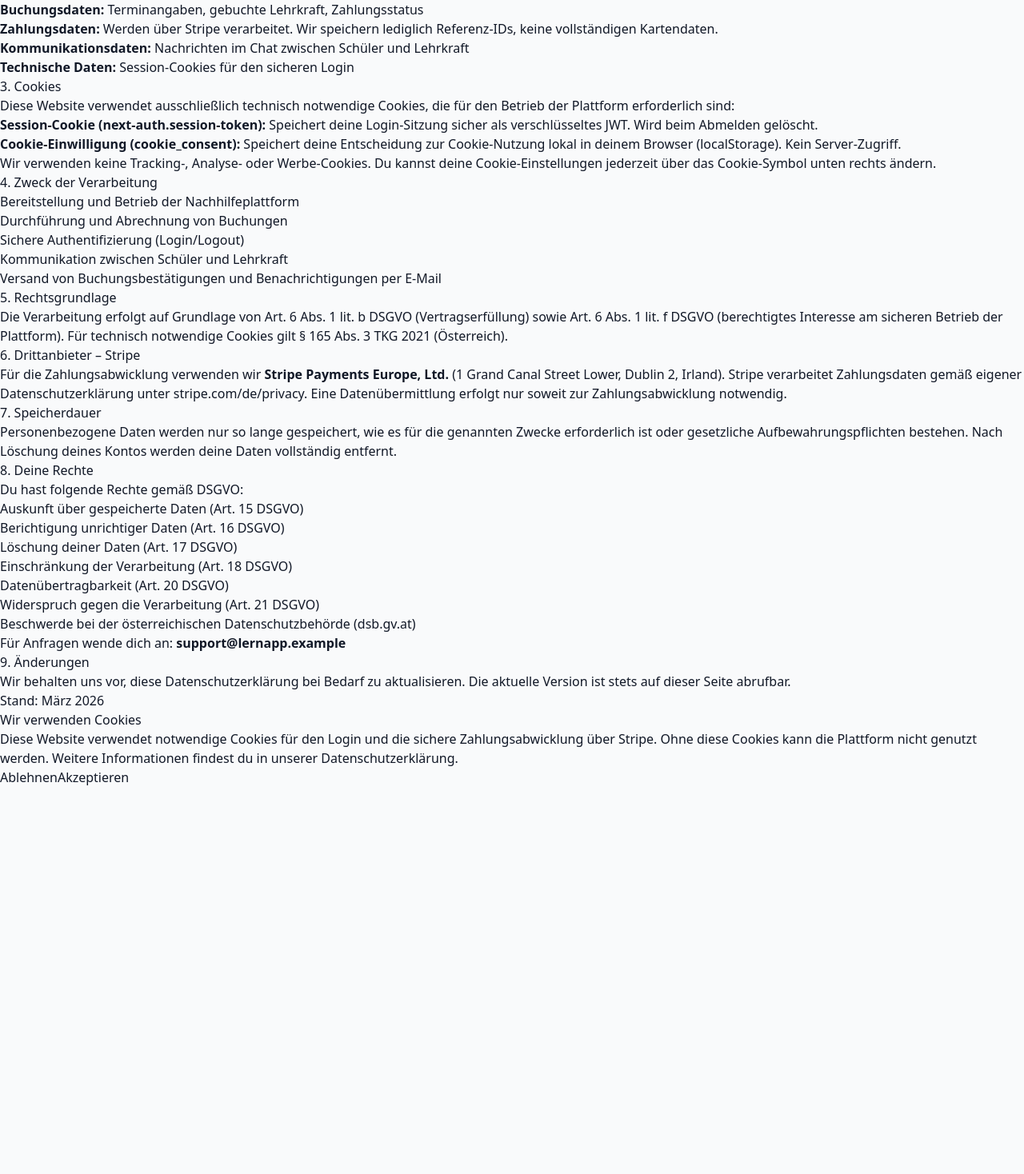
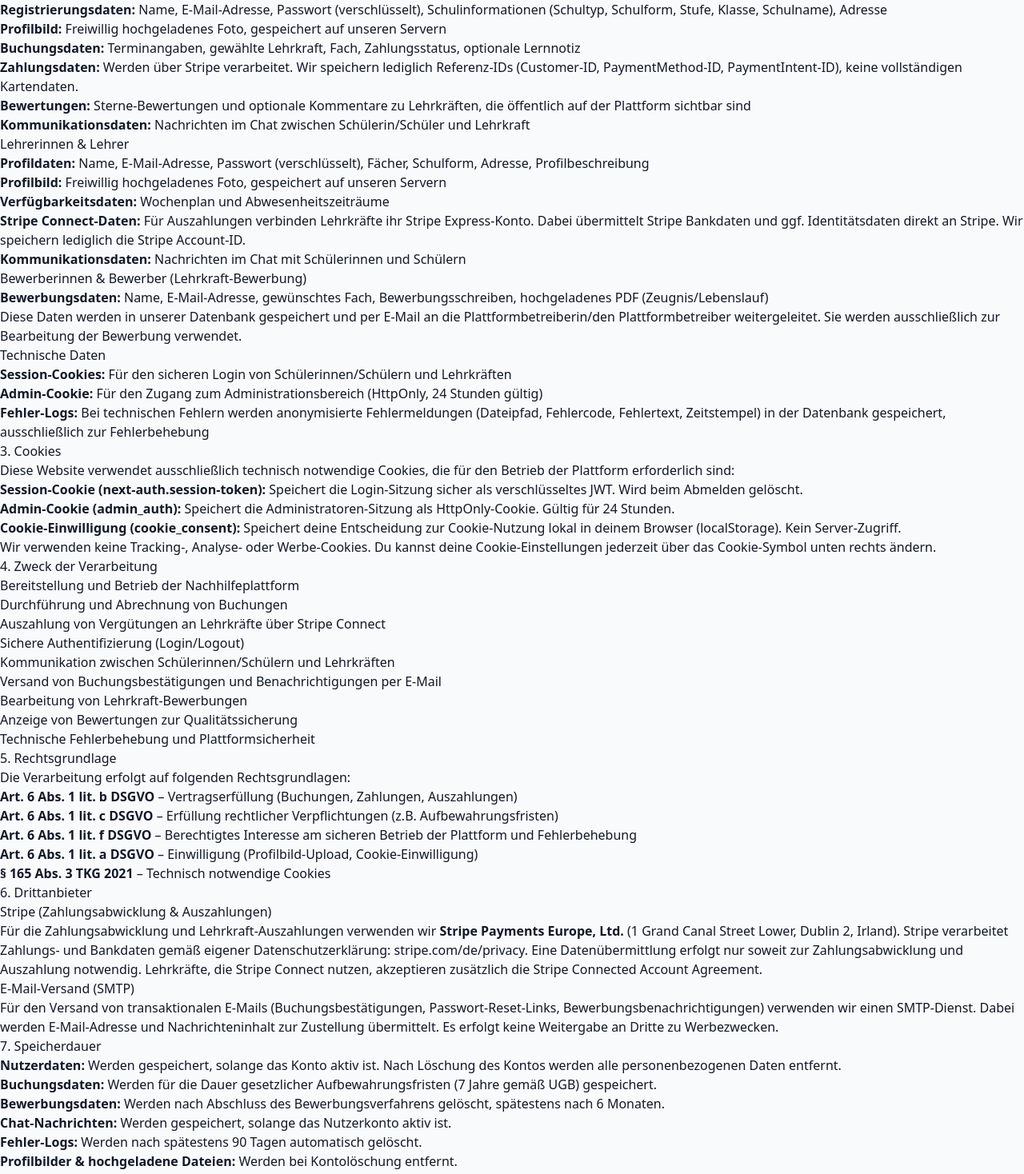
Before and after one commit to MarioDjkc/LernApp, a Next.js app: page /datenschutz in a window 1280 px wide. Shown: the part 240-1708 px from the top of the page at 80% size. Before the commit the page ends 1224 px from the top, so only its background shows below. Built offline with nearby package versions, Linux system fonts and the light colour scheme.

Commit message:
Datenschutz akualisiert, links hinzugefügt gegendert

```diff
--- a/app/api/bookings/route.ts
+++ b/app/api/bookings/route.ts
@@ -43,7 +43,7 @@ export async function POST(req: Request) {
     // 0) Datum-Check: frühestens morgen buchbar
     const todayMidnight = new Date();
     todayMidnight.setHours(23, 59, 59, 999);
-    if (startDate <= todayMidnight) {
+    if (new Date(start) <= todayMidnight) {
       return NextResponse.json(
         { error: "Buchungen sind frühestens für morgen möglich." },
         { status: 400 }
--- a/app/datenschutz/page.tsx
+++ b/app/datenschutz/page.tsx
@@ -29,12 +29,37 @@ export default function DatenschutzPage() {
           <section>
             <h2 className="text-lg font-semibold text-gray-900 mb-2">2. Welche Daten wir erheben</h2>
             <p>Wir erheben und verarbeiten folgende personenbezogene Daten:</p>
-            <ul className="list-disc ml-5 mt-2 space-y-1">
-              <li><strong>Registrierungsdaten:</strong> Name, E-Mail-Adresse, Passwort (verschlüsselt), Schulinformationen (Schultyp, Schulform, Stufe, Klasse)</li>
-              <li><strong>Buchungsdaten:</strong> Terminangaben, gebuchte Lehrkraft, Zahlungsstatus</li>
-              <li><strong>Zahlungsdaten:</strong> Werden über Stripe verarbeitet. Wir speichern lediglich Referenz-IDs, keine vollständigen Kartendaten.</li>
-              <li><strong>Kommunikationsdaten:</strong> Nachrichten im Chat zwischen Schüler und Lehrkraft</li>
-              <li><strong>Technische Daten:</strong> Session-Cookies für den sicheren Login</li>
+
+            <p className="mt-3 font-medium text-gray-800">Schülerinnen &amp; Schüler</p>
+            <ul className="list-disc ml-5 mt-1 space-y-1">
+              <li><strong>Registrierungsdaten:</strong> Name, E-Mail-Adresse, Passwort (verschlüsselt), Schulinformationen (Schultyp, Schulform, Stufe, Klasse, Schulname), Adresse</li>
+              <li><strong>Profilbild:</strong> Freiwillig hochgeladenes Foto, gespeichert auf unseren Servern</li>
+              <li><strong>Buchungsdaten:</strong> Terminangaben, gewählte Lehrkraft, Fach, Zahlungsstatus, optionale Lernnotiz</li>
+              <li><strong>Zahlungsdaten:</strong> Werden über Stripe verarbeitet. Wir speichern lediglich Referenz-IDs (Customer-ID, PaymentMethod-ID, PaymentIntent-ID), keine vollständigen Kartendaten.</li>
+              <li><strong>Bewertungen:</strong> Sterne-Bewertungen und optionale Kommentare zu Lehrkräften, die öffentlich auf der Plattform sichtbar sind</li>
+              <li><strong>Kommunikationsdaten:</strong> Nachrichten im Chat zwischen Schülerin/Schüler und Lehrkraft</li>
+            </ul>
+
+            <p className="mt-3 font-medium text-gray-800">Lehrerinnen &amp; Lehrer</p>
+            <ul className="list-disc ml-5 mt-1 space-y-1">
+              <li><strong>Profildaten:</strong> Name, E-Mail-Adresse, Passwort (verschlüsselt), Fächer, Schulform, Adresse, Profilbeschreibung</li>
+              <li><strong>Profilbild:</strong> Freiwillig hochgeladenes Foto, gespeichert auf unseren Servern</li>
+              <li><strong>Verfügbarkeitsdaten:</strong> Wochenplan und Abwesenheitszeiträume</li>
+              <li><strong>Stripe Connect-Daten:</strong> Für Auszahlungen verbinden Lehrkräfte ihr Stripe Express-Konto. Dabei übermittelt Stripe Bankdaten und ggf. Identitätsdaten direkt an Stripe. Wir speichern lediglich die Stripe Account-ID.</li>
+              <li><strong>Kommunikationsdaten:</strong> Nachrichten im Chat mit Schülerinnen und Schülern</li>
+            </ul>
+
+            <p className="mt-3 font-medium text-gray-800">Bewerberinnen &amp; Bewerber (Lehrkraft-Bewerbung)</p>
+            <ul className="list-disc ml-5 mt-1 space-y-1">
+              <li><strong>Bewerbungsdaten:</strong> Name, E-Mail-Adresse, gewünschtes Fach, Bewerbungsschreiben, hochgeladenes PDF (Zeugnis/Lebenslauf)</li>
+              <li>Diese Daten werden in unserer Datenbank gespeichert und per E-Mail an die Plattformbetreiberin/den Plattformbetreiber weitergeleitet. Sie werden ausschließlich zur Bearbeitung der Bewerbung verwendet.</li>
+            </ul>
+
+            <p className="mt-3 font-medium text-gray-800">Technische Daten</p>
+            <ul className="list-disc ml-5 mt-1 space-y-1">
+              <li><strong>Session-Cookies:</strong> Für den sicheren Login von Schülerinnen/Schülern und Lehrkräften</li>
+              <li><strong>Admin-Cookie:</strong> Für den Zugang zum Administrationsbereich (HttpOnly, 24 Stunden gültig)</li>
+              <li><strong>Fehler-Logs:</strong> Bei technischen Fehlern werden anonymisierte Fehlermeldungen (Dateipfad, Fehlercode, Fehlertext, Zeitstempel) in der Datenbank gespeichert, ausschließlich zur Fehlerbehebung</li>
             </ul>
           </section>
 
@@ -46,8 +71,12 @@ export default function DatenschutzPage() {
             </p>
             <ul className="list-disc ml-5 mt-2 space-y-1">
               <li>
-                <strong>Session-Cookie (next-auth.session-token):</strong> Speichert deine Login-Sitzung
+                <strong>Session-Cookie (next-auth.session-token):</strong> Speichert die Login-Sitzung
                 sicher als verschlüsseltes JWT. Wird beim Abmelden gelöscht.
+              </li>
+              <li>
+                <strong>Admin-Cookie (admin_auth):</strong> Speichert die Administratoren-Sitzung
+                als HttpOnly-Cookie. Gültig für 24 Stunden.
               </li>
               <li>
                 <strong>Cookie-Einwilligung (cookie_consent):</strong> Speichert deine Entscheidung zur
@@ -65,47 +94,66 @@ export default function DatenschutzPage() {
             <ul className="list-disc ml-5 space-y-1">
               <li>Bereitstellung und Betrieb der Nachhilfeplattform</li>
               <li>Durchführung und Abrechnung von Buchungen</li>
+              <li>Auszahlung von Vergütungen an Lehrkräfte über Stripe Connect</li>
               <li>Sichere Authentifizierung (Login/Logout)</li>
-              <li>Kommunikation zwischen Schüler und Lehrkraft</li>
+              <li>Kommunikation zwischen Schülerinnen/Schülern und Lehrkräften</li>
               <li>Versand von Buchungsbestätigungen und Benachrichtigungen per E-Mail</li>
+              <li>Bearbeitung von Lehrkraft-Bewerbungen</li>
+              <li>Anzeige von Bewertungen zur Qualitätssicherung</li>
+              <li>Technische Fehlerbehebung und Plattformsicherheit</li>
             </ul>
           </section>
 
           <section>
             <h2 className="text-lg font-semibold text-gray-900 mb-2">5. Rechtsgrundlage</h2>
             <p>
-              Die Verarbeitung erfolgt auf Grundlage von Art. 6 Abs. 1 lit. b DSGVO
-              (Vertragserfüllung) sowie Art. 6 Abs. 1 lit. f DSGVO (berechtigtes Interesse am
-              sicheren Betrieb der Plattform). Für technisch notwendige Cookies gilt
-              § 165 Abs. 3 TKG 2021 (Österreich).
+              Die Verarbeitung erfolgt auf folgenden Rechtsgrundlagen:
             </p>
+            <ul className="list-disc ml-5 mt-2 space-y-1">
+              <li><strong>Art. 6 Abs. 1 lit. b DSGVO</strong> – Vertragserfüllung (Buchungen, Zahlungen, Auszahlungen)</li>
+              <li><strong>Art. 6 Abs. 1 lit. c DSGVO</strong> – Erfüllung rechtlicher Verpflichtungen (z.B. Aufbewahrungsfristen)</li>
+              <li><strong>Art. 6 Abs. 1 lit. f DSGVO</strong> – Berechtigtes Interesse am sicheren Betrieb der Plattform und Fehlerbehebung</li>
+              <li><strong>Art. 6 Abs. 1 lit. a DSGVO</strong> – Einwilligung (Profilbild-Upload, Cookie-Einwilligung)</li>
+              <li><strong>§ 165 Abs. 3 TKG 2021</strong> – Technisch notwendige Cookies</li>
+            </ul>
           </section>
 
           <section>
-            <h2 className="text-lg font-semibold text-gray-900 mb-2">6. Drittanbieter – Stripe</h2>
-            <p>
-              Für die Zahlungsabwicklung verwenden wir{" "}
-              <strong>Stripe Payments Europe, Ltd.</strong> (1 Grand Canal Street Lower, Dublin 2,
-              Irland). Stripe verarbeitet Zahlungsdaten gemäß eigener Datenschutzerklärung unter{" "}
-              <a
-                href="https://stripe.com/de/privacy"
-                target="_blank"
-                rel="noopener noreferrer"
-                className="text-blue-600 underline"
-              >
+            <h2 className="text-lg font-semibold text-gray-900 mb-2">6. Drittanbieter</h2>
+
+            <p className="font-medium text-gray-800 mt-2">Stripe (Zahlungsabwicklung &amp; Auszahlungen)</p>
+            <p className="mt-1">
+              Für die Zahlungsabwicklung und Lehrkraft-Auszahlungen verwenden wir{" "}
+              <strong>Stripe Payments Europe, Ltd.</strong> (1 Grand Canal Street Lower, Dublin 2, Irland).
+              Stripe verarbeitet Zahlungs- und Bankdaten gemäß eigener Datenschutzerklärung:{" "}
+              <a href="https://stripe.com/de/privacy" target="_blank" rel="noopener noreferrer" className="text-blue-600 underline">
                 stripe.com/de/privacy
-              </a>
-              . Eine Datenübermittlung erfolgt nur soweit zur Zahlungsabwicklung notwendig.
+              </a>. Eine Datenübermittlung erfolgt nur soweit zur Zahlungsabwicklung und Auszahlung notwendig.
+              Lehrkräfte, die Stripe Connect nutzen, akzeptieren zusätzlich die{" "}
+              <a href="https://stripe.com/de/connect-account/legal" target="_blank" rel="noopener noreferrer" className="text-blue-600 underline">
+                Stripe Connected Account Agreement
+              </a>.
+            </p>
+
+            <p className="font-medium text-gray-800 mt-4">E-Mail-Versand (SMTP)</p>
+            <p className="mt-1">
+              Für den Versand von transaktionalen E-Mails (Buchungsbestätigungen, Passwort-Reset-Links,
+              Bewerbungsbenachrichtigungen) verwenden wir einen SMTP-Dienst. Dabei werden E-Mail-Adresse
+              und Nachrichteninhalt zur Zustellung übermittelt. Es erfolgt keine Weitergabe an Dritte
+              zu Werbezwecken.
             </p>
           </section>
 
           <section>
             <h2 className="text-lg font-semibold text-gray-900 mb-2">7. Speicherdauer</h2>
-            <p>
-              Personenbezogene Daten werden nur so lange gespeichert, wie es für die genannten
-              Zwecke erforderlich ist oder gesetzliche Aufbewahrungspflichten bestehen. Nach
-              Löschung deines Kontos werden deine Daten vollständig entfernt.
-            </p>
+            <ul className="list-disc ml-5 space-y-1">
+              <li><strong>Nutzerdaten:</strong> Werden gespeichert, solange das Konto aktiv ist. Nach Löschung des Kontos werden alle personenbezogenen Daten entfernt.</li>
+              <li><strong>Buchungsdaten:</strong> Werden für die Dauer gesetzlicher Aufbewahrungsfristen (7 Jahre gemäß UGB) gespeichert.</li>
+              <li><strong>Bewerbungsdaten:</strong> Werden nach Abschluss des Bewerbungsverfahrens gelöscht, spätestens nach 6 Monaten.</li>
+              <li><strong>Chat-Nachrichten:</strong> Werden gespeichert, solange das Nutzerkonto aktiv ist.</li>
+              <li><strong>Fehler-Logs:</strong> Werden nach spätestens 90 Tagen automatisch gelöscht.</li>
+              <li><strong>Profilbilder &amp; hochgeladene Dateien:</strong> Werden bei Kontolöschung entfernt.</li>
+            </ul>
           </section>
 
           <section>
@@ -118,7 +166,8 @@ export default function DatenschutzPage() {
               <li>Einschränkung der Verarbeitung (Art. 18 DSGVO)</li>
               <li>Datenübertragbarkeit (Art. 20 DSGVO)</li>
               <li>Widerspruch gegen die Verarbeitung (Art. 21 DSGVO)</li>
-              <li>Beschwerde bei der österreichischen Datenschutzbehörde (dsb.gv.at)</li>
+              <li>Widerruf einer erteilten Einwilligung jederzeit mit Wirkung für die Zukunft (Art. 7 Abs. 3 DSGVO)</li>
+              <li>Beschwerde bei der österreichischen Datenschutzbehörde: <a href="https://www.dsb.gv.at" target="_blank" rel="noopener noreferrer" className="text-blue-600 underline">dsb.gv.at</a></li>
             </ul>
             <p className="mt-2">
               Für Anfragen wende dich an: <strong>support@lernapp.example</strong>
@@ -129,7 +178,8 @@ export default function DatenschutzPage() {
             <h2 className="text-lg font-semibold text-gray-900 mb-2">9. Änderungen</h2>
             <p>
               Wir behalten uns vor, diese Datenschutzerklärung bei Bedarf zu aktualisieren.
-              Die aktuelle Version ist stets auf dieser Seite abrufbar.
+              Die aktuelle Version ist stets auf dieser Seite abrufbar. Bei wesentlichen Änderungen
+              werden registrierte Nutzerinnen und Nutzer per E-Mail informiert.
             </p>
             <p className="mt-1 text-gray-500">Stand: März 2026</p>
           </section>
```
Also changed, not shown: app/book/[teacherId]/page.tsx (+21 -2 lines), app/components/TeacherApplySection.tsx (+16 -5 lines), app/page.tsx (+16 -12 lines).
